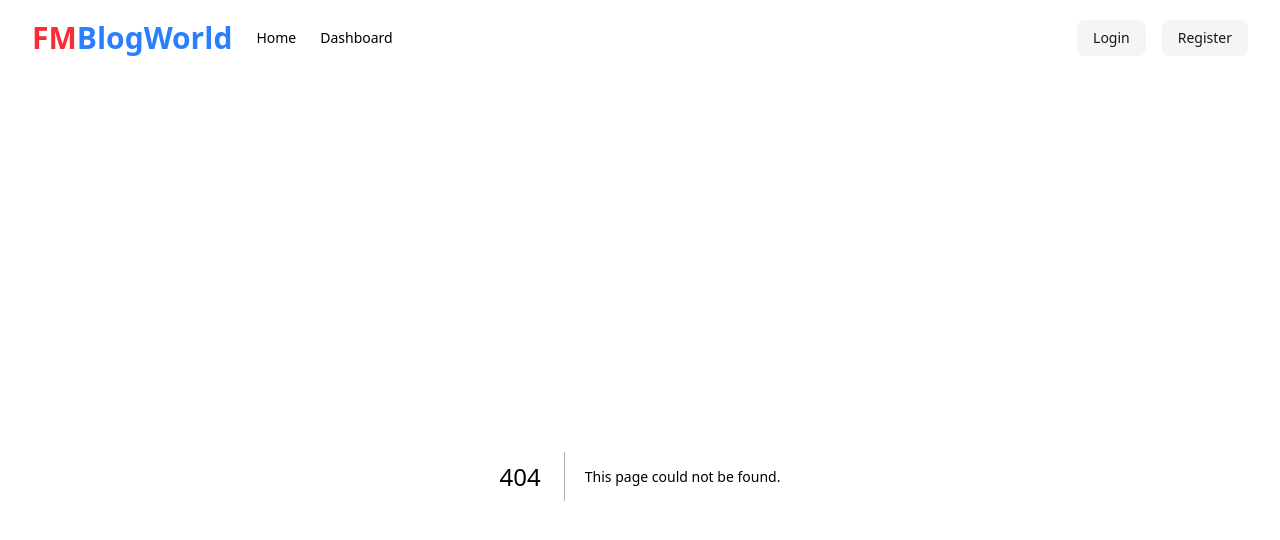
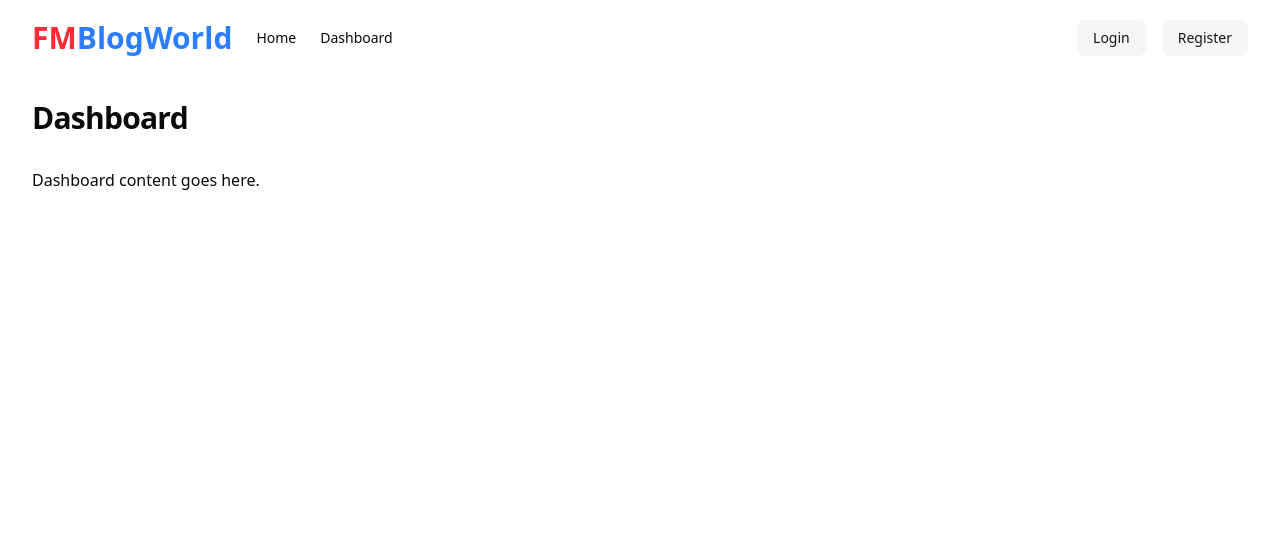
Before and after one commit to DMould123/fm-blogworld-nextjs, a Next.js app: page /dashboard in a window 1280 px wide. Before the commit this address had no page. Shown: the top 540 px of the page. Built offline with nearby package versions, Linux system fonts and the light colour scheme.

Commit message:
Created a Dashboard route before I implement authentication

```diff
--- /dev/null
+++ b/app/dashboard/page.tsx
@@ -0,0 +1,8 @@
+export default function DashboardRoute() {
+  return (
+    <div className="py-6">
+      <h1 className="text-3xl font-bold tracking-tight mb-8">Dashboard</h1>
+      <p>Dashboard content goes here.</p>
+    </div>
+  );
+}
--- a/app/page.tsx
+++ b/app/page.tsx
@@ -23,7 +23,7 @@ export default async function Home() {
       <h1 className="text-3xl font-bold tracking-tight mb-8">Latest FM Posts</h1>
       <div className="grid grid-cols-1 md:grid-cols-2 lg:grid-cols-3 gap-5">
         {posts.map((post) => (
-<h1 key={post.title}>{post.title}</h1>
+        <h1 key={post.title}>{post.title}</h1>
         ))}
       </div>
     </div>
--- a/package.json
+++ b/package.json
@@ -13,6 +13,7 @@
     "@radix-ui/react-slot": "^1.2.0",
     "class-variance-authority": "^0.7.1",
     "clsx": "^2.1.1",
+    "git-filter-repo": "^0.0.30",
     "lucide-react": "^0.501.0",
     "next": "15.3.1",
     "react": "^19.0.0",
```
Also changed, not shown: 1 other file (tests, documents, lock files or other folders).
